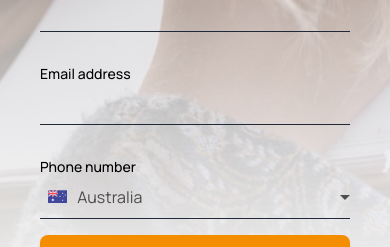
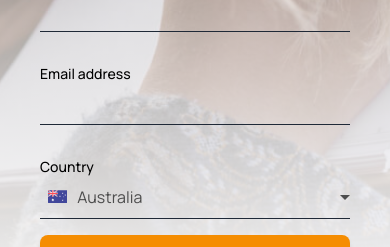
Before and after one commit to atweberlly/familywise, a Next.js app: page / in a window 390 px wide. Shown: the part 7742-7989 px from the top of the page. Built offline with nearby package versions, Linux system fonts and the light colour scheme; no server answers; the database is empty; a web font is replaced by a local one.

Commit message:
change phone number to country

```diff
--- a/src/components/Newsletter.tsx
+++ b/src/components/Newsletter.tsx
@@ -150,7 +150,7 @@ export default function Newsletter() {
             </div>
             <div className="flex flex-col">
               <label className="text-sm font-medium" htmlFor="phone-number">
-                Phone number
+                Country
               </label>
 
               <ReactFlagsSelect
```
